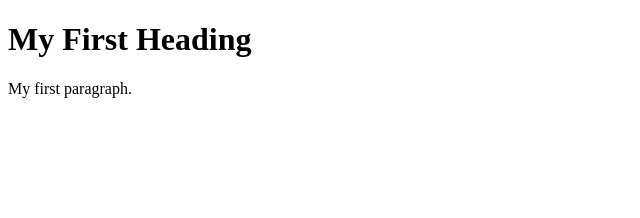
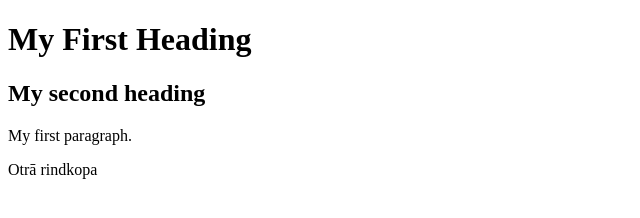
Before and after one commit to eveelliiina/my-first-webpage, a plain HTML site: page index.html in a window 1280 px wide. Shown: the whole page, without its empty margins (0-640 px from the left). Drawn offline with Linux system fonts and the light colour scheme.

Commit message:
My first changes to HTML code

```diff
--- a/index.html
+++ b/index.html
@@ -3,7 +3,10 @@
 <body>
 
 <h1>My First Heading</h1>
+<h2>My second heading</h2>
+
 <p>My first paragraph.</p>
+<p>Otrā rindkopa</p>
 
 </body>
 </html>
```
